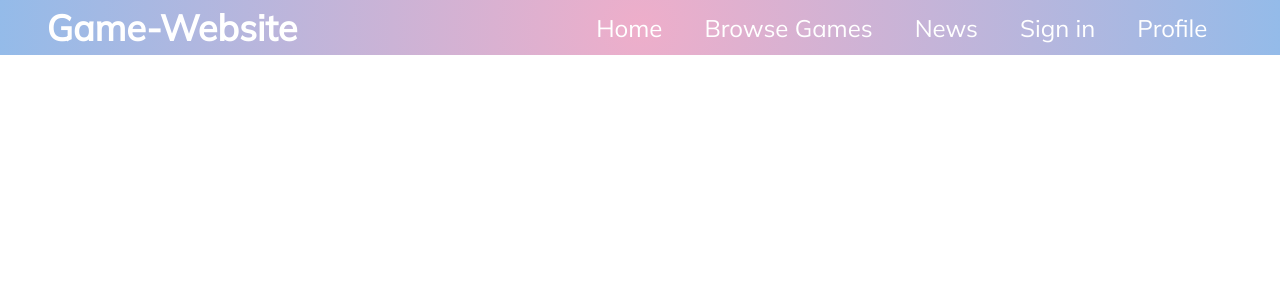
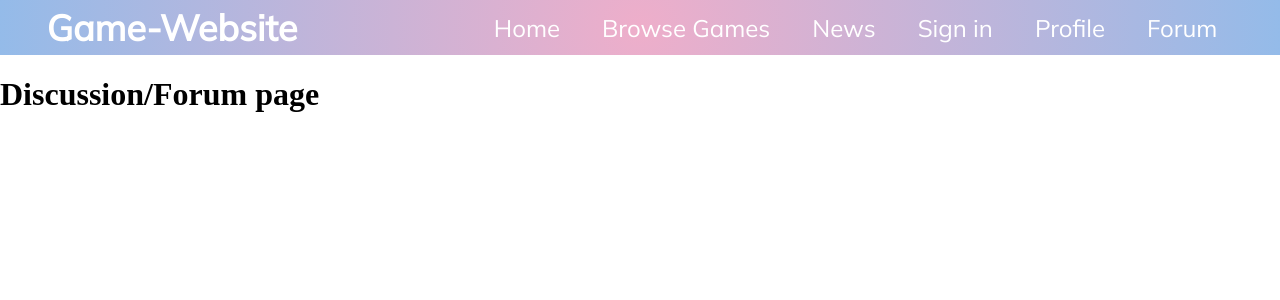
Before and after one commit to CcccYxx/CS35L-Website, a React (Create React App) app in the folder game-website/frontend/: page /forum in a window 1280 px wide. Shown: the top 300 px of the page. Built offline with nearby package versions, Linux system fonts and the light colour scheme; no server answers.

Commit message:
add forum page

```diff
--- a/game-website/frontend/src/Components/NavBar/MenuItems.js
+++ b/game-website/frontend/src/Components/NavBar/MenuItems.js
@@ -27,5 +27,11 @@ export const MenuItems = [
         label: 'Profile',
         url: '/profile',
         cName: 'nav-links'
+    },
+
+    {
+        label: 'Forum',
+        url: '/forum',
+        cName: 'nav-links'
     }
 ];
--- /dev/null
+++ b/game-website/frontend/src/webpages/Forum.js
@@ -0,0 +1,9 @@
+import React from 'react';
+
+const Forum = () => {
+    return(
+        <h1>Discussion/Forum page</h1>
+    );
+};
+
+export default Forum;
--- a/game-website/frontend/src/webpages/index.js
+++ b/game-website/frontend/src/webpages/index.js
@@ -11,6 +11,7 @@ import News from './News'
 import BrowseGames from './BrowseGames'
 import login from './Login-Signup/login'
 import Profile from './Profile'
+import Forum from './Forum'
 
 /*
 TO DO:
@@ -27,6 +28,7 @@ const Webpages = () => {
             <Route path="/browse-games" component = {BrowseGames} />
             <Route path='/Login-Signup' component = {login} />
             <Route path='/profile' component = {Profile}/>
+            <Route path='/forum' component = {Forum} />
         </Router>
     );
 };
```
Also changed, not shown: 2 other files (tests, documents, lock files or other folders).
